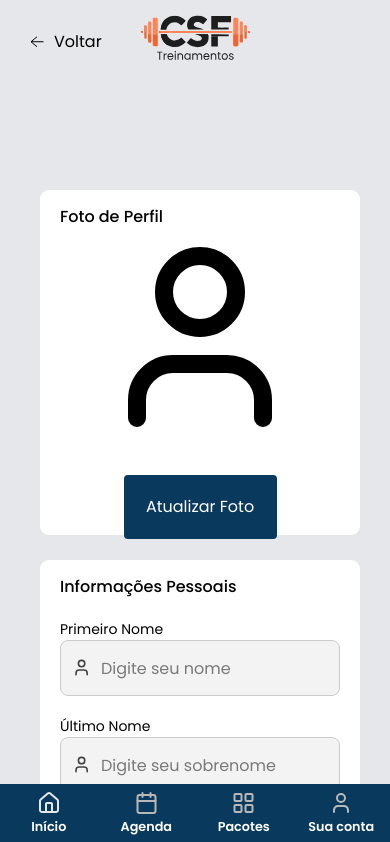
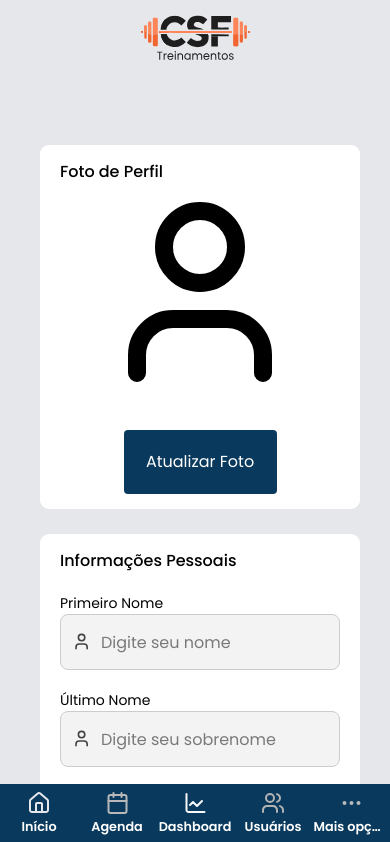
Before and after one commit to Projeto-Pesquisa-e-Inovacao-III/react-app, a React (Vite) app: page /edit-user in a window 390 px wide. Shown: the top 842 px of the page. Built offline with nearby package versions, Linux system fonts and the light colour scheme.

Commit message:
refactor: Update context initialization in App component; adjust EditUser styles and remove unused media query import

```diff
--- a/src/App.tsx
+++ b/src/App.tsx
@@ -18,7 +18,7 @@ import Dashboard from "./routes/Personal/Dashboard/dashboard";
 import { useMediaQuery } from "@mui/material";
 
 // todo:
-// create context to user type (personal/student) to avoid using type prop in several components
+// create context to user type (personal/student) to avoid using type prop in several components (done but need back-end integration)
 // fix mobile view of forgot password steps
 // fix button at forgot password (step 2 is centered)
 
@@ -31,7 +31,7 @@ import { useMediaQuery } from "@mui/material";
 export const TypeContext = createContext<"student" | "personal">("student");
 
 function App() {
-  const [type, setType] = useState<"student" | "personal">("student");
+  const [type, setType] = useState<"student" | "personal">("personal");
 
   return (
     <>
--- a/src/routes/EditUser/EditUser.module.css
+++ b/src/routes/EditUser/EditUser.module.css
@@ -99,9 +99,6 @@
       "footer footer";
   }
 
-  .goBackContainer {
-    height: 45px;
-  }
 
   .goBackContainer .goBackLogin {
     top: initial;
@@ -112,7 +109,6 @@
   .atualizarFotoContainer {
     width: 100%;
     max-width: 153px;
-    max-height: 45px;
   }
 
   .atualizarFotoContainer .button {
@@ -140,6 +136,11 @@
   .footer .btnGeneric button {
     padding: 15px;
   }
+
+  .profileSection {
+    max-width: none;
+    max-height: none;
+  }
 }
 
 /* Grid Areas */
--- a/src/routes/EditUser/EditUser.tsx
+++ b/src/routes/EditUser/EditUser.tsx
@@ -4,7 +4,6 @@ import { UserImg } from "../../components/UserImg/UserImg";
 import { WhiteContainer } from "../../components/WhiteContainer/WhiteContainer";
 import GoBackButton from "../../components/GoBackButton/GoBackButton";
 import InputWithIcon from "../../components/AuthComponents/InputWithIcon/InputWithIcon";
-import useMediaQuery from "@mui/material/useMediaQuery";
 import { IdCard, LockKeyhole, Mail, Phone, User } from "lucide-react";
 import { useReducer } from "react";
 import useMobile from "../../hooks/isMobile";
@@ -51,9 +50,7 @@ export default function EditUser() {
     <>
       <div className={styles.editUserGrid}>
         <div className={styles.goBackContainer}>
-          {isMobile ?
-            <GoBackButton />
-            :
+          {!isMobile &&
             <h2>Editar Perfil</h2>
           }
         </div>
--- a/src/routes/Personal/CheckSchedule/CheckSchedule.tsx
+++ b/src/routes/Personal/CheckSchedule/CheckSchedule.tsx
@@ -1,7 +1,6 @@
 import { CardCheckSchedule } from "../../../components/CardCheckSchedule/CardCheckSchedule";
 import { CardFilterCheckSchedule } from "../../../components/CardFilterCheckSchedule/CardFilterCheckSchedule";
 import CheckScheduleModal from "../../../components/Modal/CheckScheduleModal/CheckScheduleModal";
-import { useMediaQuery } from "@mui/material";
 import styles from "./CheckSchedule.module.css"
 import { useEffect, useState } from "react";
 import TimerModal from "../../../components/Modal/TimerModal/TimerModal";
```
